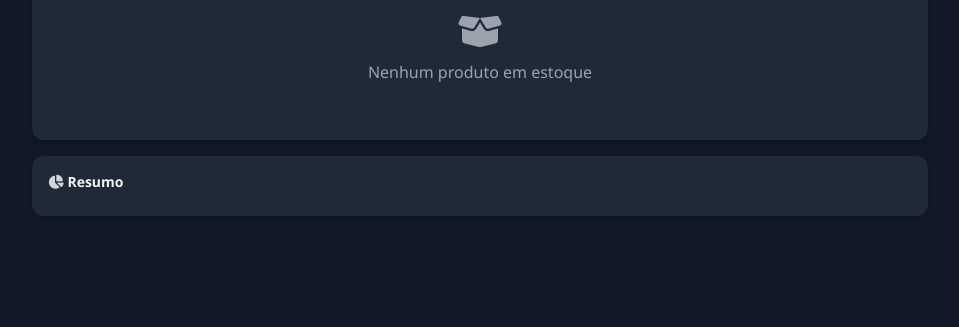
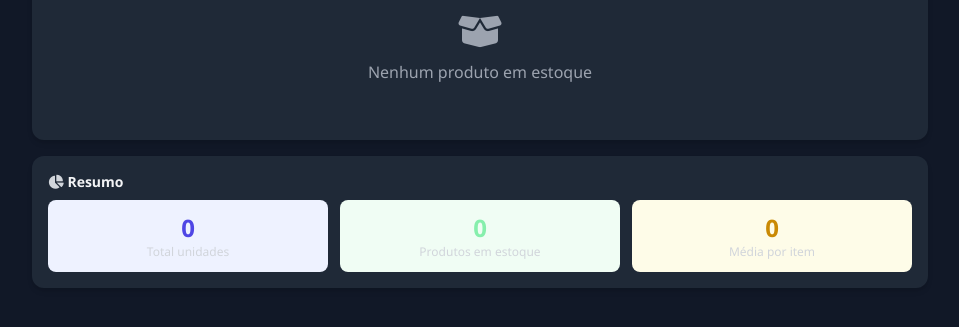
Before and after one commit to souzafabricio28-blip/inventario-qr, a Flask app: page /estoque in a window 1280 px wide. Shown: the part 238-565 px from the top of the page, without its empty margins (160-1119 px from the left). Run offline with Flask 3, Linux system fonts and the light colour scheme; the visitor is signed in with stand-in values (Sample User, id 1); data that the repository does not hold is empty; some libraries are stand-ins or nearby versions.

Commit message:
Corrige resumo do Estoque ao zerar (nao mantinha valores antigos).
Co-authored-by: Cursor <cursoragent@cursor.com>

```diff
--- a/templates/estoque.html
+++ b/templates/estoque.html
@@ -56,14 +56,14 @@
         const dados = await r.json();
         const tbody = document.getElementById('estoque-body');
         const vazio = document.getElementById('estoque-vazio');
+        const lista = Array.isArray(dados) ? dados : [];
 
-        if (dados.length === 0) {
+        if (lista.length === 0) {
             tbody.innerHTML = '';
             vazio.classList.remove('hidden');
-            return;
-        }
+        } else {
             vazio.classList.add('hidden');
-        tbody.innerHTML = dados.map(p => `
+            tbody.innerHTML = lista.map(p => `
                 <tr class="border-b hover:bg-gray-50">
                     <td class="p-2 font-mono text-xs">${p.ean}</td>
                     <td class="p-2 font-medium">${p.produto || ''}</td>
@@ -72,9 +72,10 @@
                     <td class="p-2 text-center text-xs ${p.data_vencimento ? 'text-gray-600' : 'text-gray-300'}">${formatarData(p.data_vencimento) || '-'}</td>
                 </tr>
             `).join('');
+        }
 
-        const total = dados.reduce((s, p) => s + (p.quantidade_estoque || 0), 0);
-        const comEstoque = dados.length;
+        const total = lista.reduce((s, p) => s + Number(p.quantidade_estoque || 0), 0);
+        const comEstoque = lista.filter(p => Number(p.quantidade_estoque || 0) > 0).length;
         document.getElementById('resumo-estoque').innerHTML = `
             <div class="bg-indigo-50 rounded-lg p-3">
                 <p class="text-2xl font-bold text-indigo-600">${total}</p>
@@ -85,7 +86,7 @@
                 <p class="text-xs text-gray-500">Produtos em estoque</p>
             </div>
             <div class="bg-yellow-50 rounded-lg p-3">
-                <p class="text-2xl font-bold text-yellow-600">${comEstoque > 0 ? (total / comEstoque).toFixed(1) : 0}</p>
+                <p class="text-2xl font-bold text-yellow-600">${comEstoque > 0 ? (total / comEstoque).toFixed(1) : '0'}</p>
                 <p class="text-xs text-gray-500">Média por item</p>
             </div>
         `;
```
Lines whose indentation alone changed are shown as unchanged.
